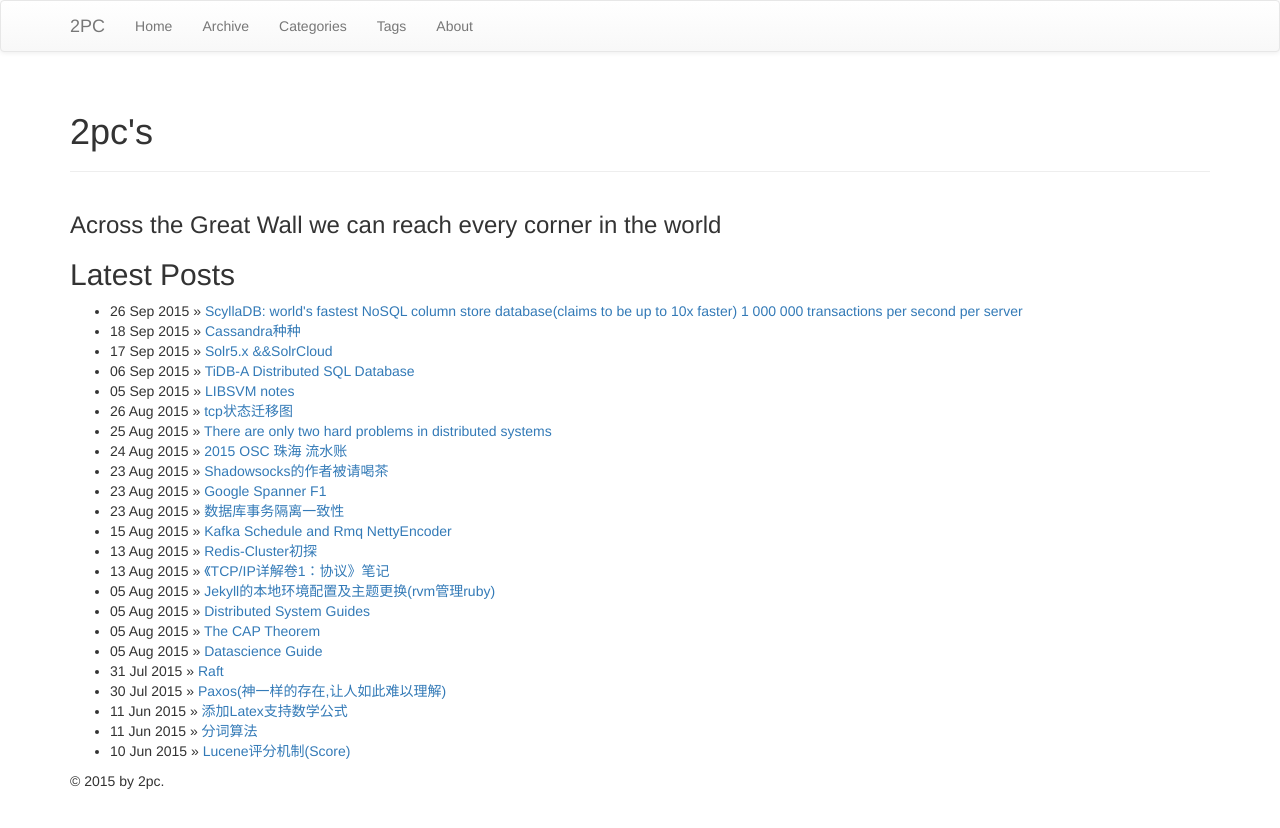
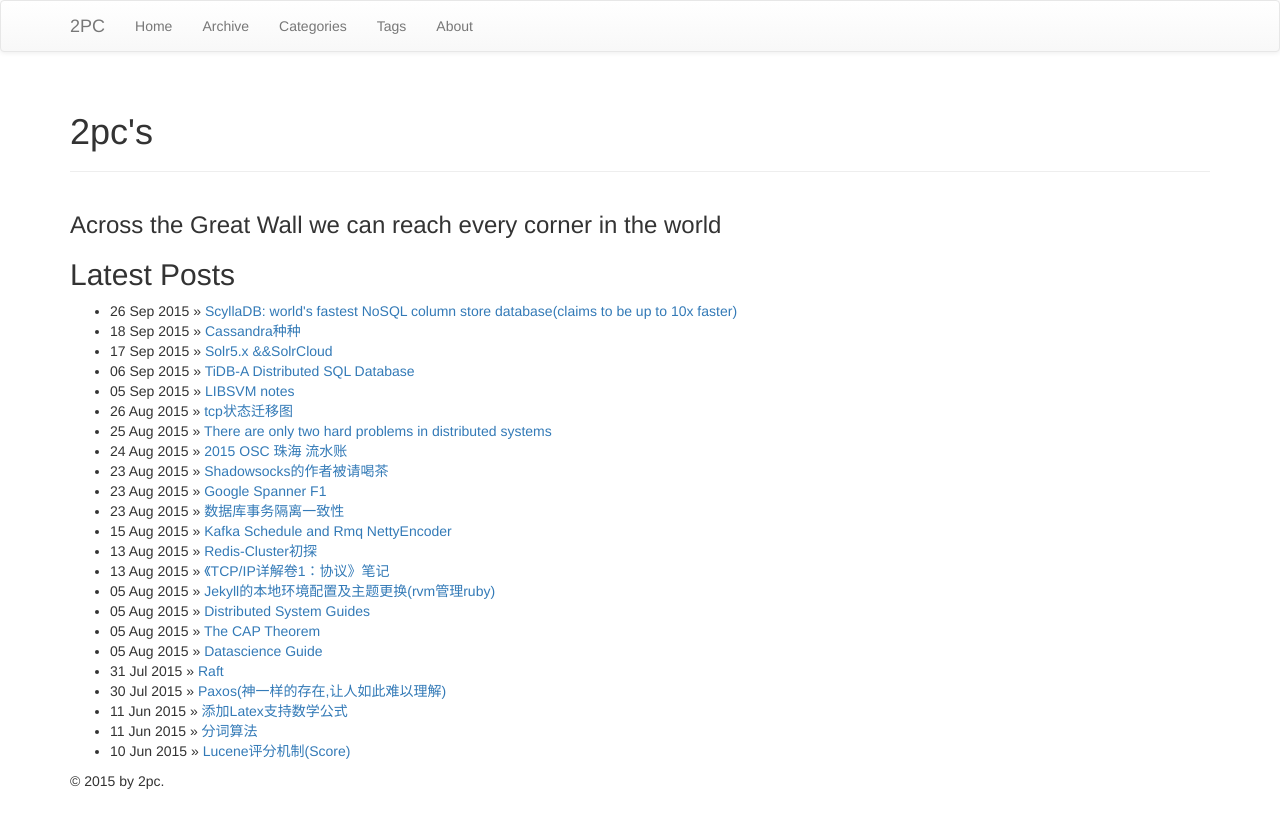
Before and after one commit to luyee/2pc.github.io, a Jekyll site: the page built from index.md, in a window 1280 px wide. Shown: the top 828 px of the page. Built offline with Jekyll 4.4.1, drawn with Linux system fonts in a browser that asks for light colours; nearby versions of some CDN libraries; library files that are not in the unit come from our copies.

Commit message:
Update 2015-09-26-ScyllaDb.md

```diff
--- a/_posts/2015-09-26-ScyllaDb.md
+++ b/_posts/2015-09-26-ScyllaDb.md
@@ -1,12 +1,13 @@
 ---
 layout: post
-title: "ScyllaDB: world's fastest NoSQL column store database(claims to be up to 10x faster) 1 000 000 transactions per second per server "
+title: "ScyllaDB: world's fastest NoSQL column store database(claims to be up to 10x faster)"
 keywords: ["distributed","ScyllaDB"]
 description: "ScyllaDB: world's fastest NoSQL column store database"
 category: "distributed"
 tags: ["distributed","ScyllaDB",Cassandra]
 ---
-#### ScyllaDB: world's fastest NoSQL column store database(claims to be up to 10x faster) 1 000 000 transactions per second per server
+#### ScyllaDB: world's fastest NoSQL column store database
+(claims to be up to 10x faster) 1 000 000 transactions per second per server
 
 ![](http://7xla7c.com1.z0.glb.clouddn.com/10xcassandra.png)
 
```
